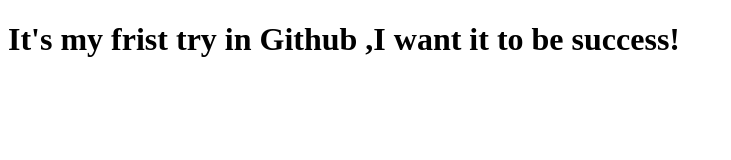
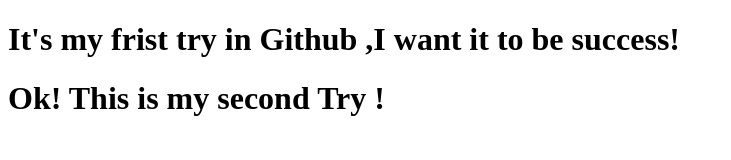
Before and after one commit to windard/Just-A-Try, a plain HTML site: page index.html in a window 1280 px wide. Shown: the whole page, without its empty margins (0-731 px from the left). Drawn offline with Linux system fonts and the light colour scheme.

Commit message:
Second Try
This is my second Try!

```diff
--- a/index.html
+++ b/index.html
@@ -6,5 +6,6 @@
 </head>
 <body>
 	<h1>It's my frist try in Github ,I want it to be success!</h1>
+	<h1>Ok! This is my second Try !</h1>
 </body>
 </html>
```
